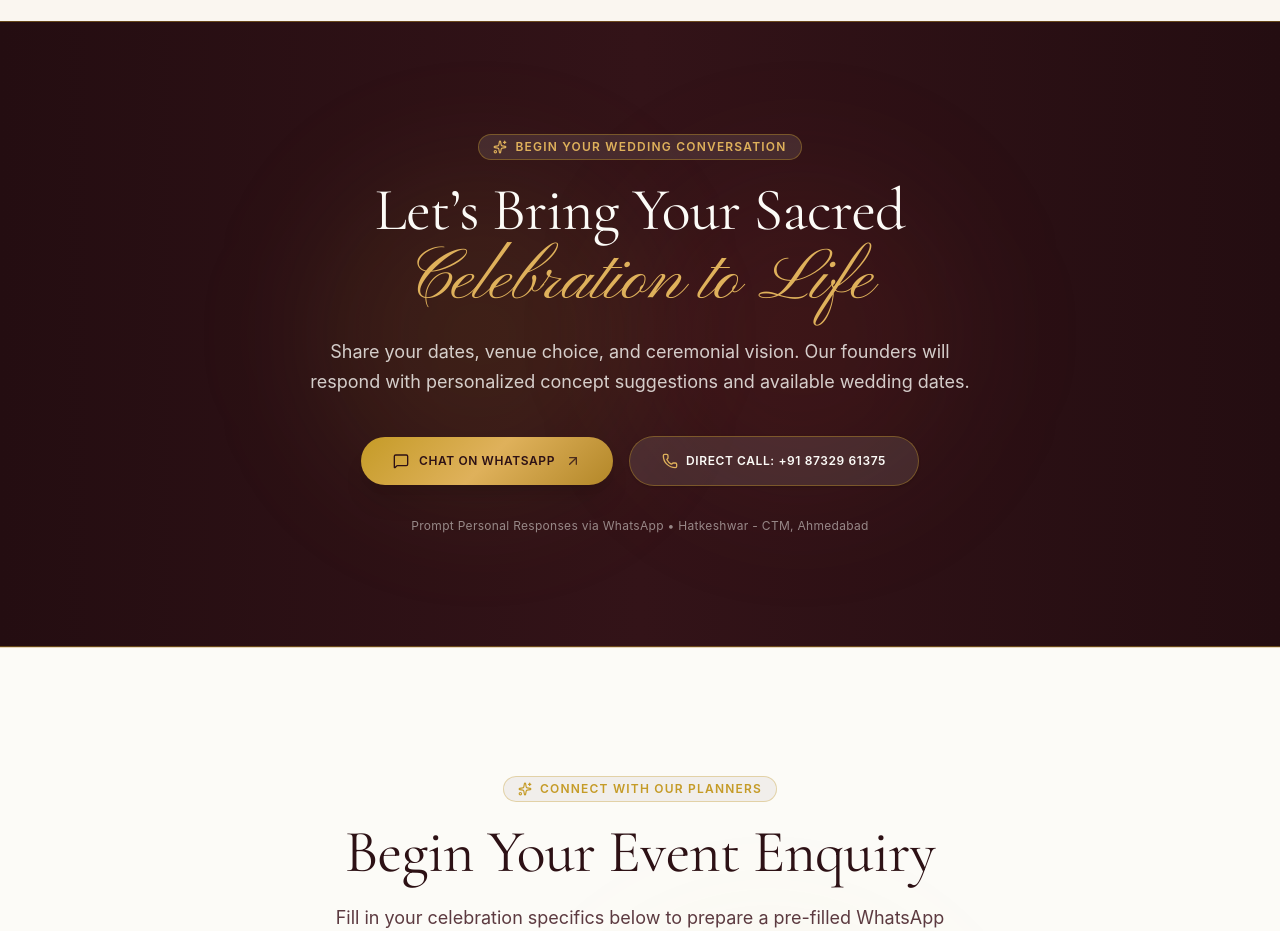
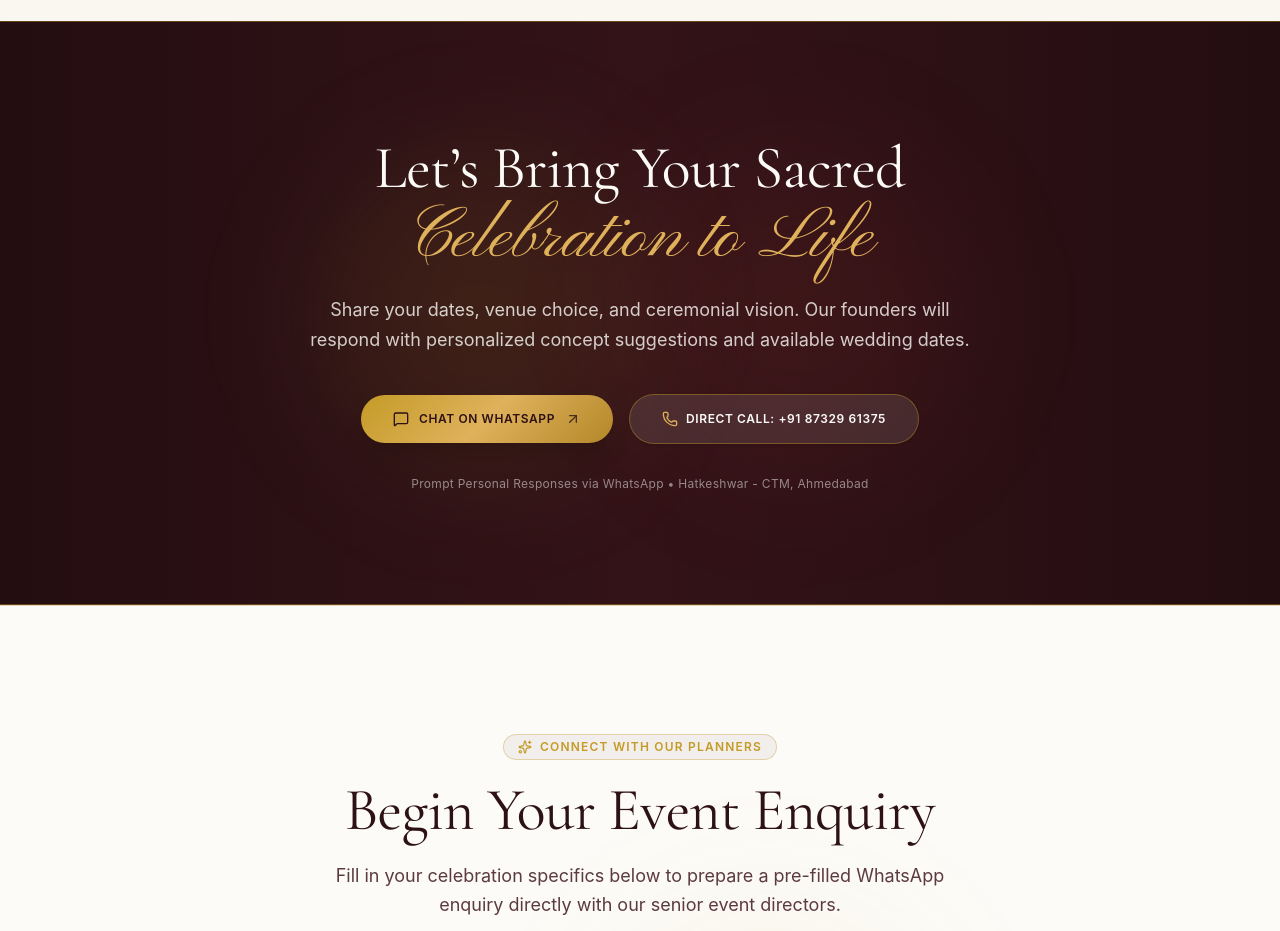
Before and after one commit to Het1605/Rhythm-Events, a React (Vite) app: page / in a window 1280 px wide. Shown: the part 9860-10791 px from the top of the page. Built offline with nearby package versions, Linux system fonts and the light colour scheme; a web font is replaced by a local one.

Commit message:
refactor: remove unnecessary redundant badge in WhatsAppBanner

```diff
--- a/src/components/WhatsAppBanner.tsx
+++ b/src/components/WhatsAppBanner.tsx
@@ -1,6 +1,6 @@
 import React from "react";
 import { BUSINESS_INFO } from "../data/business";
-import { MessageSquare, Phone, ArrowUpRight, Sparkles } from "lucide-react";
+import { MessageSquare, Phone, ArrowUpRight } from "lucide-react";
 
 export const WhatsAppBanner: React.FC = () => {
   return (
@@ -10,11 +10,6 @@ export const WhatsAppBanner: React.FC = () => {
       <div className="absolute top-1/2 right-1/4 -translate-y-1/2 w-80 h-80 bg-[#B3412E]/10 rounded-full blur-3xl pointer-events-none" />
 
       <div className="max-w-5xl mx-auto px-4 sm:px-6 lg:px-8 text-center relative z-10">
-
-        <div className="inline-flex items-center gap-2 px-3.5 py-1 rounded-full bg-white/10 border border-[#C59B27]/40 text-[#DFB15B] text-xs font-semibold tracking-widest uppercase mb-4">
-          <Sparkles className="w-3.5 h-3.5 text-[#DFB15B]" />
-          <span>BEGIN YOUR WEDDING CONVERSATION</span>
-        </div>
 
         <h2 className="font-serif-luxury text-3xl sm:text-5xl lg:text-6xl text-[#FCFBF7] leading-[1.15] font-normal mb-5">
           Let’s Bring Your Sacred <br />
```
